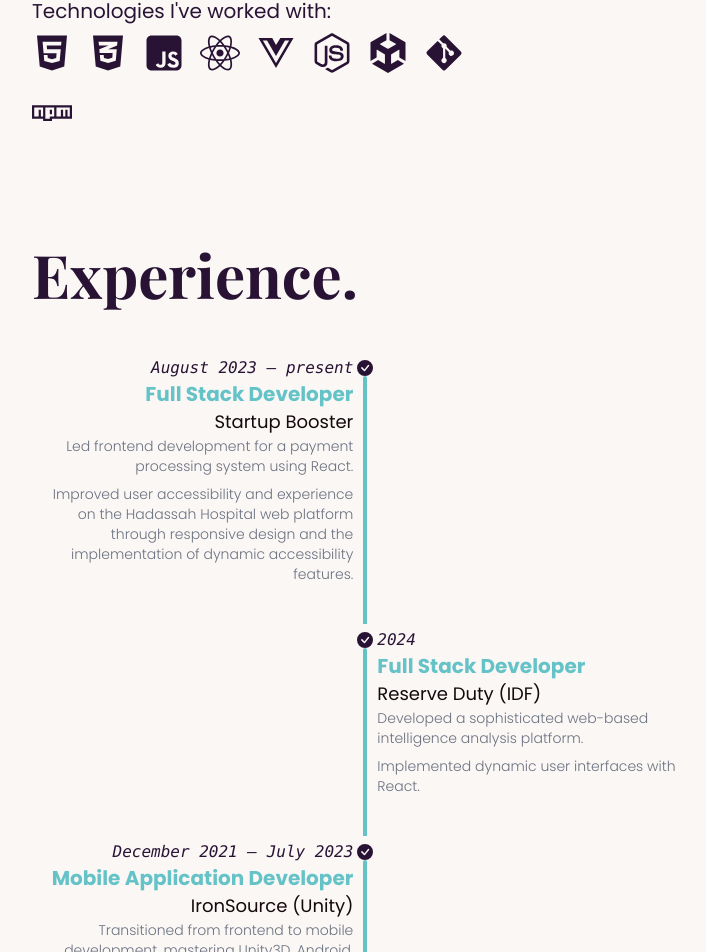
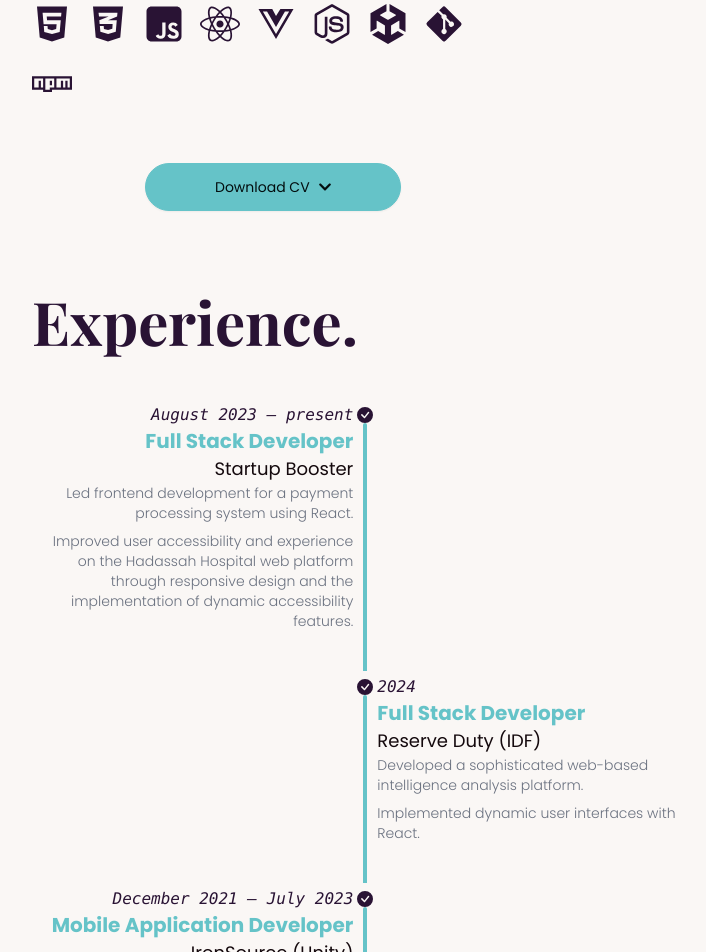
Before and after one commit to yuvalysh0/portfolio, a Next.js app: page / in a window 1280 px wide. Shown: the part 1236-2188 px from the top of the page, without its empty margins (8-714 px from the left). Built offline with nearby package versions, Linux system fonts and the light colour scheme.

Commit message:
Added a button to my CV

```diff
--- a/app/components/AboutMe.tsx
+++ b/app/components/AboutMe.tsx
@@ -1,20 +1,24 @@
-import React from "react";
-import { aboutMe } from "../utils/aboutMe";
-import { playfair } from "../utils/fonts";
-import { techStack } from "../utils/techStack";
-import TechIcon from "./TechIcon";
-import { IconName } from "@fortawesome/fontawesome-svg-core";
-import AnimatedSection from "./layout/AnimatedSection";
+import React from 'react';
+import { aboutMe } from '../utils/aboutMe';
+import { playfair } from '../utils/fonts';
+import { techStack } from '../utils/techStack';
+import TechIcon from './TechIcon';
+import { IconName } from '@fortawesome/fontawesome-svg-core';
+import AnimatedSection from './layout/AnimatedSection';
+import { FaChevronDown } from 'react-icons/fa';
+import Link from 'next/link';
 
 const AboutMe = () => {
   const iconStyle =
-    "transform hover:scale-110 transition-transform w-10 h-10 hover:text-primary";
+    'transform hover:scale-110 transition-transform w-10 h-10 hover:text-primary';
   return (
     <AnimatedSection
       className="flex flex-col justify-center min-h-[70vh] lg:min-h-[80vh] p-10 md:pe-56"
-      id="about">
+      id="about"
+    >
       <h1
-        className={`text-4xl md:text-6xl font-bold mb-2 ${playfair.className}`}>
+        className={`text-4xl md:text-6xl font-bold mb-2 ${playfair.className}`}
+      >
         About Me.
       </h1>
       <p className="text-lg md:text-xl font-light mb-4">
@@ -34,6 +38,14 @@ const AboutMe = () => {
           />
         ))}
       </div>
+      <Link
+        href="https://drive.google.com/file/d/19-U2ZqSrpj579Nz99HMHuPUlbGYf7_Ke/view?usp=sharing"
+        target="_blank"
+        className="btn md:btn-wide btn-primary text-primary-content font-normal mx-auto mt-8 md:mt-14"
+      >
+        Download CV
+        <FaChevronDown />
+      </Link>
     </AnimatedSection>
   );
 };
```
